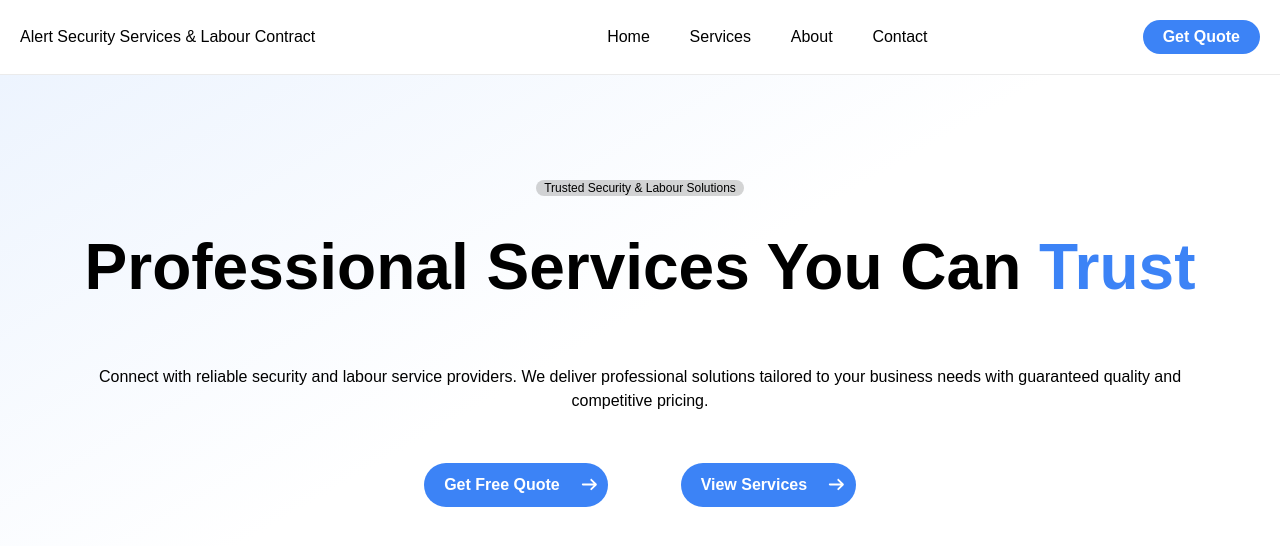
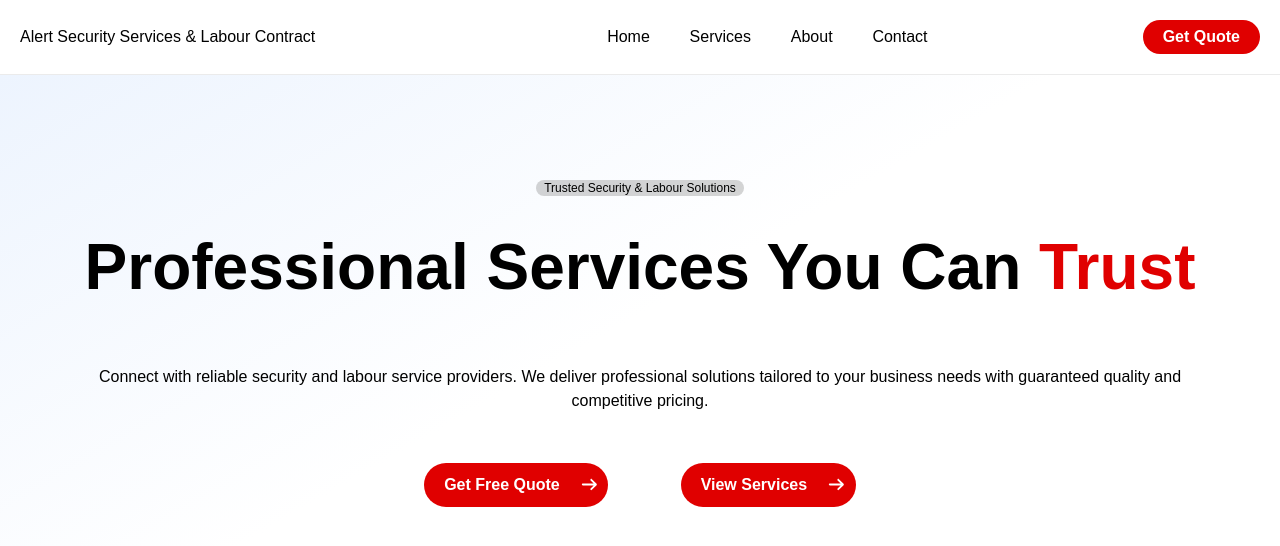
Before and after one commit to sundar-sh18/security-services, a Next.js app: page / in a window 1280 px wide. Shown: the top 546 px of the page. Built offline with nearby package versions, Linux system fonts and the light colour scheme.

Commit message:
var declaration

```diff
--- a/src/app/globals.css
+++ b/src/app/globals.css
@@ -1,12 +1,35 @@
+/* app/globals.css */
 @import "tailwindcss";
 
 :root {
   --background: #ffffff;
   --foreground: #171717;
   --primary: #ffffff;
-  --secondary: #3C83F6;
+  --secondary: #E00000;
+  --dim-secondary: #ff00009c;
   --font-color: black;
+  --bg-content: #f1f1f1d7;
+  --dim-color: #6868689d;
+  --logo-bg: #EBF2FE;
+  --dim-font: #56626D;
+  --footer-bg: #ffffff;
+
+
+
+  --bold1: "Rubik Mono One", monospace;
+  --bold2: "Staatliches", sans-serif;
+  --bold3: "Squada One", sans-serif;
+  --bold4: "Teko", sans-serif;
+  --bold5: "Archivo Black", sans-serif;
+  --bold6: "Pathway Gothic One", sans-serif;
+  --bold7: "Tilt Warp", sans-serif;
+  --btn: "Comfortaa", sans-serif;
+  --p1: "Sulphur Point", sans-serif;
+  --para: "Tilt Neon", sans-serif;
+  --p2: "MuseoModerno", sans-serif;
+  --p3: "Genos", sans-serif;
 }
+
 
 
 @media (prefers-color-scheme: dark) {
@@ -17,7 +40,10 @@
 }
 
 body {
+  user-select: none;
   background: var(--background);
-  color: var(--foreground);
+  color: var(--font-color);
   font-family: Arial, Helvetica, sans-serif;
+  text-transform: none;
+
 }
```
